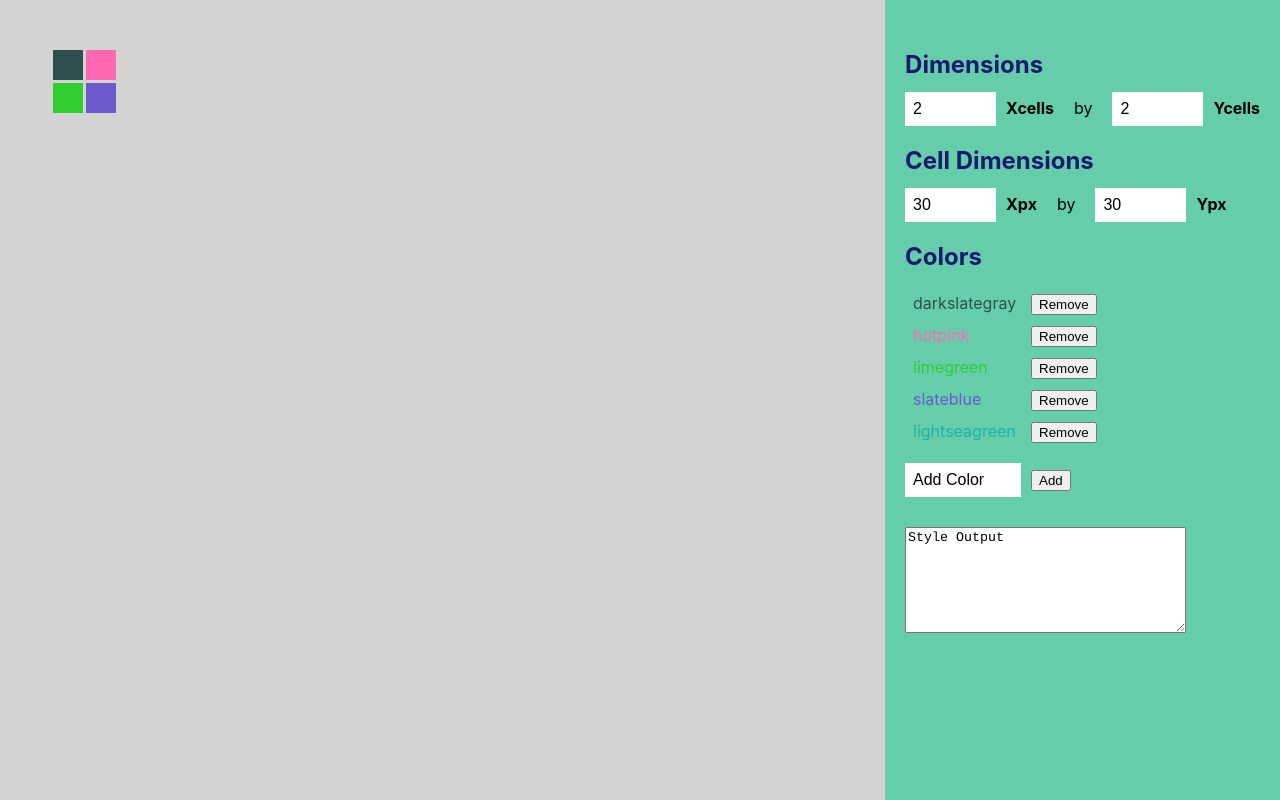
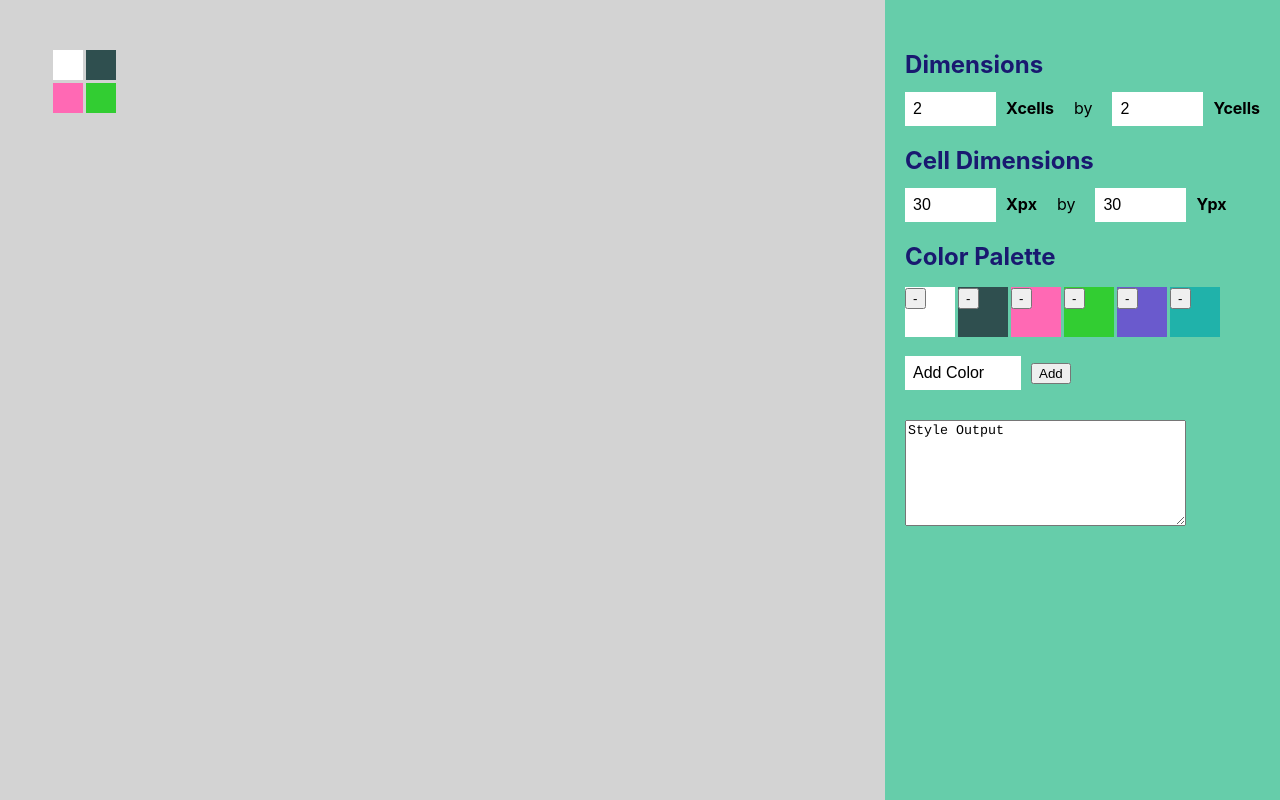
Before and after one commit to dorafc/QuiltGrid, a React (Create React App) app: page / in a window 1280 px wide. Built offline with nearby package versions, Linux system fonts and the light colour scheme.

Commit message:
remove button working, uupdate color palette

```diff
--- a/src/components/Color.js
+++ b/src/components/Color.js
@@ -7,9 +7,11 @@ class Color extends Component{
   	const styleColor = this.props.color;
 
   	return (
-      <div className="Color">
-        <p style={{color: styleColor}}>{this.props.color}</p>
-        <RemoveColor />
+      <div className="Color" style={{backgroundColor: styleColor}}>
+        <RemoveColor
+
+        	removeColor = {() => this.props.removeColor(this.props.color)}
+        />
       </div>
     );
   }
--- a/src/components/ColorList.js
+++ b/src/components/ColorList.js
@@ -10,6 +10,7 @@ class ColorList extends Component {
 			<li key = {color}>
 				<Color
 					color = {color}
+					removeColor = {(e) => this.props.removeColor(e)}
 				/>
 			</li>
 		)
@@ -20,7 +21,7 @@ class ColorList extends Component {
 	render(){
 		return (
 	    <div className="ColorList">
-	    	<h2>Colors</h2>
+	    	<h2>Color Palette</h2>
 	      <ul>
 			    {this.renderColorList()}
 	      </ul>
--- a/src/components/QuiltGrid.js
+++ b/src/components/QuiltGrid.js
@@ -16,7 +16,7 @@ class QuiltGrid extends Component {
     	cellCountY: 2,
     	cellHeight: 30,
     	cellWidth: 30,
-    	colors: ['darkslategray', 'hotpink', 'limegreen', 'slateblue', 'lightseagreen'],
+    	colors: ['white', 'darkslategray', 'hotpink', 'limegreen', 'slateblue', 'lightseagreen'],
     };
     this.updateGridDimensions = this.updateGridDimensions.bind(this);
     this.updateCellDimensions = this.updateCellDimensions.bind(this);
@@ -136,6 +136,17 @@ class QuiltGrid extends Component {
 		})
 	}
 
+	// remove color from the list
+	removeColor(color){
+		let colors = this.state.colors.slice()
+		colors = colors.filter((x) =>
+			x !== color
+		)
+		this.setState({
+			colors : colors
+		})
+	}
+
 
 	// RENDER METHOD
 	render(){
@@ -169,6 +180,7 @@ class QuiltGrid extends Component {
 	      	<ColorList
 	      		colorList = {this.state.colors}
 	      		addColor = {(e) => this.addColor(e)}
+	      		removeColor = {(e) => this.removeColor(e)}
 	      	/>
 
 	      	<StyleOutput />
--- a/src/components/RemoveColor.js
+++ b/src/components/RemoveColor.js
@@ -1,12 +1,18 @@
-import React from 'react';
+import React, {Component} from 'react';
 // import './App.css';
 
-function RemoveColor() {
-  return (
-    <button className="RemoveColor" type="button">
-    	Remove
-  	</button>
-  );
+class RemoveColor extends Component {
+  render(){
+    return (
+      <button
+      	className="RemoveColor"
+      	type="button"
+      	onClick={() => this.props.removeColor()}
+      >
+      	-
+    	</button>
+    );
+  }
 }
 
 export default RemoveColor;
--- a/src/components/style/Color.css
+++ b/src/components/style/Color.css
@@ -1,4 +1,4 @@
-.Color{
+/*.Color{
 	display: flex;
 	flex-direction: row;
 	align-items: baseline;
@@ -8,4 +8,11 @@
 	margin: 3px 10px 3px 0;
 	padding: 3px 8px;
 	width: 100px;
+}*/
+
+.Color{
+	display: block;
+	width: 50px;
+	height: 50px;
+	margin: 0 3px 3px 0;
 }
--- a/src/components/style/ColorList.css
+++ b/src/components/style/ColorList.css
@@ -1,4 +1,7 @@
 .ColorList ul{
 	list-style-type: none;
 	padding: 0;
+	display: flex;
+	flex-direction: row;
+	flex-wrap: wrap;
 }
```
